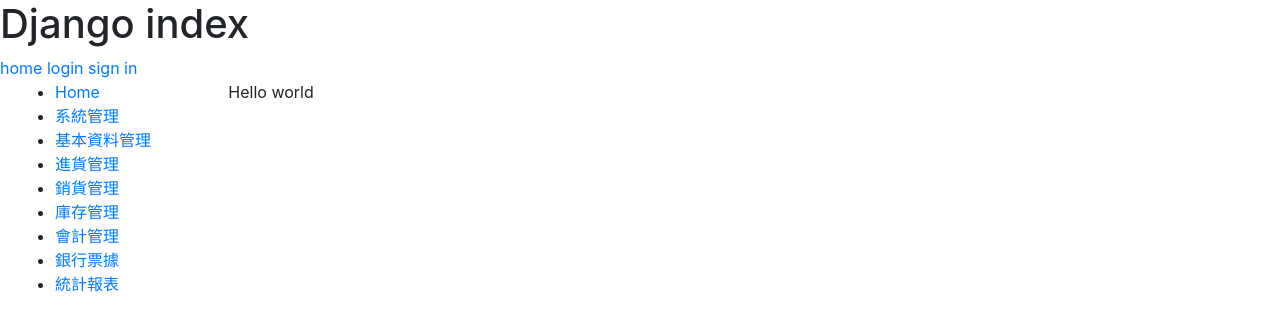
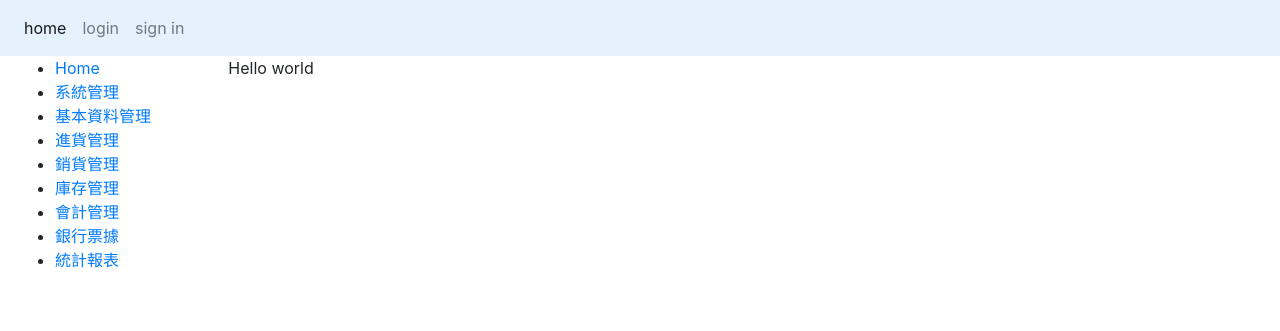
Before and after one commit to splasky/database_web, a Django app: page / in a window 1280 px wide. Shown: the top 331 px of the page. Run offline with Django 3.2, Linux system fonts and the light colour scheme; some libraries are stand-ins or nearby versions.

Commit message:
Update navbar.

```diff
--- a/myweb/templates/base.html
+++ b/myweb/templates/base.html
@@ -14,13 +14,22 @@
 </head>
 
 <body>
-    <header>
-        <h1>Django index</h1>
-        <a href="{% url 'index' %}">home</a> {% if user.is_authenticated %} Hi {{user.username}}
-        <a href="{% url 'logout' %}">logout</a> {% else %}
-        <a href="{% url 'login' %}">login</a>
-        <a href="{% url 'register' %}">sign in</a> {% endif %}
-    </header>
+    <nav class="navbar navbar-expand navbar-light" style="background-color: #e3f2fd;">
+        <button class="navbar-toggler navbar-toggler-right" type="button" data-toggle="collapse" data-target="#navbarToggleExternalContent" aria-controls="navbarExternalContent" aria-expanded="false" aria-label="Toggle navigation">
+    <span class="navbar-toggler-icon"></span>
+    </button> {% if user.is_authenticated %}
+        <a class="navbar-brand mb-0"> Hi {{user.username}}</a> {% endif %}
+        <div class="collapse navbar-collapse" id="navbarNavAltMarkup">
+            <div class="navbar-nav">
+                <a class="nav-item nav-link active" href="{% url 'index' %}">home</a> {% if user.is_authenticated %}
+                <a class="nav-item nav-link" href="{% url 'logout' %}">logout</a> {% else %}
+                <a class="nav-item nav-link" href="{% url 'login' %}">login</a>
+                <a class="nav-item nav-link" href="{% url 'register' %}">sign in</a> {% endif %}
+                </li>
+                </ul>
+            </div>
+    </nav>
+    </div>
 
     <div class="container-fluid">
 
```
